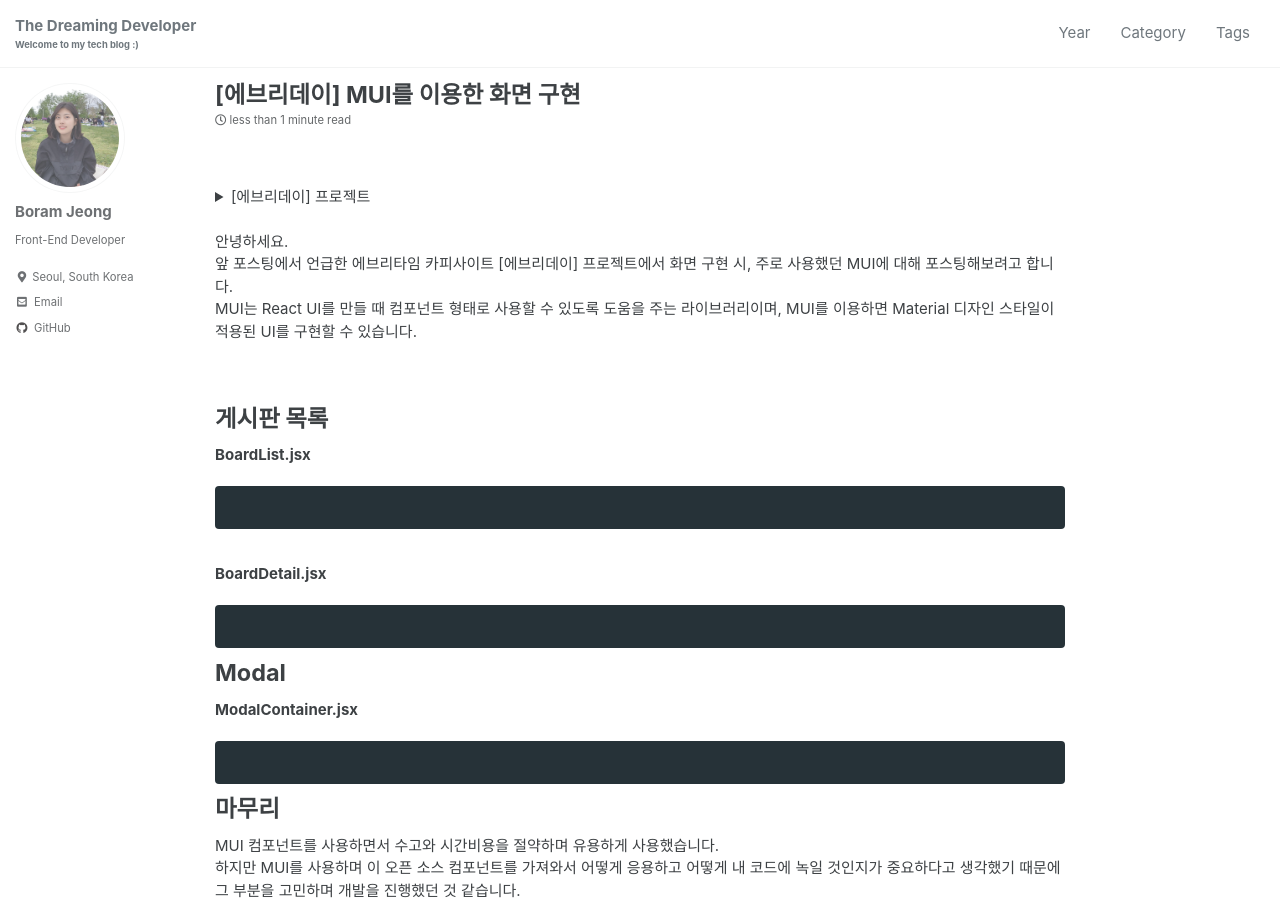
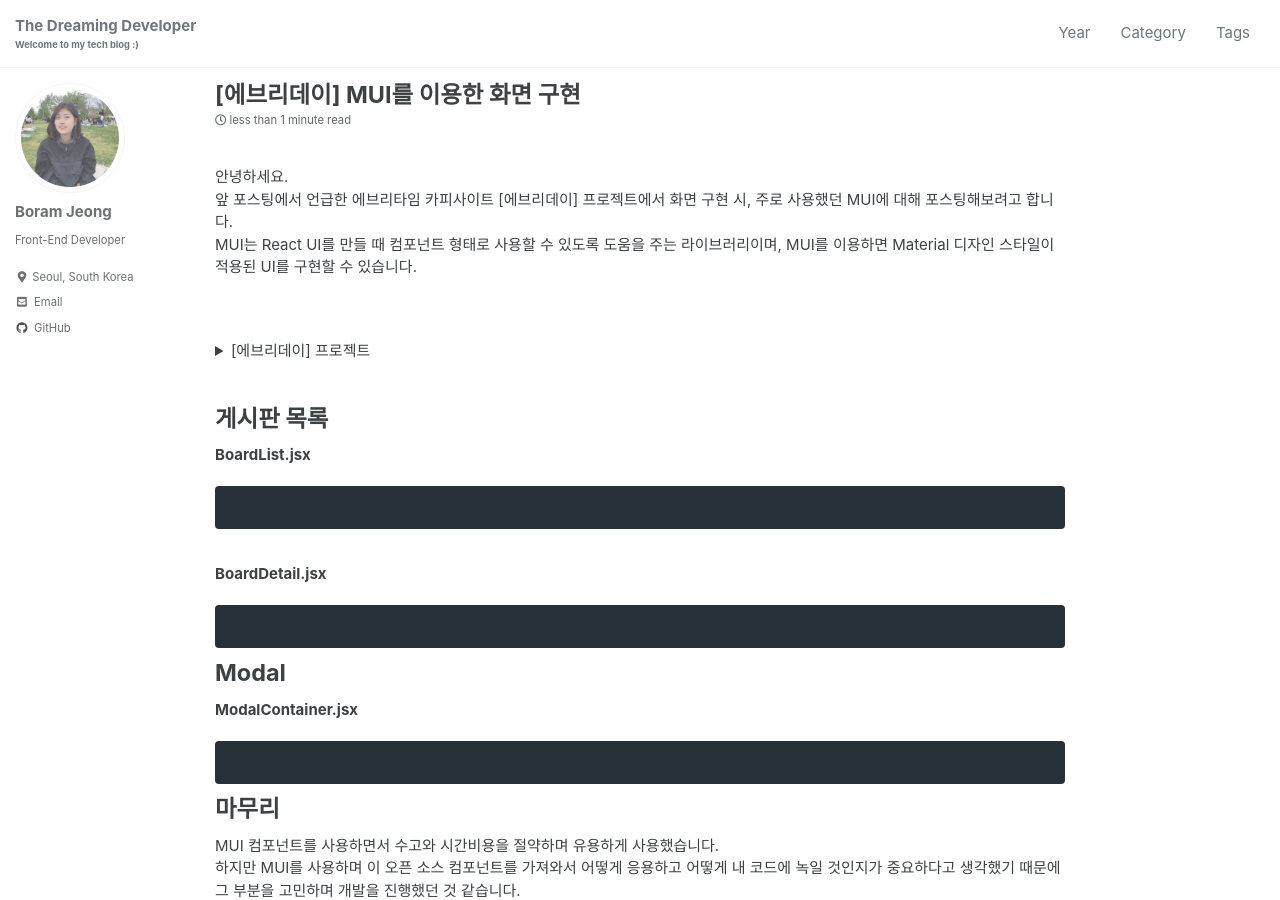
Before and after one commit to bo-ram-jeong/bo-ram-jeong.github.io, a Jekyll site: the page built from _posts/2022-08-13-everyday-project-summary.md, in a window 1280 px wide and 900 px high. Built offline with Jekyll 4.4.1, drawn with Linux system fonts in a browser that asks for light colours; cached includes are drawn as plain includes; emoji names are drawn with the system emoji font.

Commit message:
Update 2022-08-13-everyday-project-summary.md

```diff
--- a/_posts/2022-08-13-everyday-project-summary.md
+++ b/_posts/2022-08-13-everyday-project-summary.md
@@ -12,36 +12,39 @@ published: true
 ---
 
 <br/>
+안녕하세요.
+<br/>앞 포스팅에서 언급한 에브리타임 카피사이트 [에브리데이] 프로젝트에서 화면 구현 시, 주로 사용했던 MUI에 대해 포스팅해보려고 합니다.
+<br/>MUI는 React UI를 만들 때 컴포넌트 형태로 사용할 수 있도록 도움을 주는 라이브러리이며, MUI를 이용하면 Material 디자인 스타일이 적용된 UI를 구현할 수 있습니다.
+
+<br/>
 <details>
 <summary>[에브리데이] 프로젝트</summary>
-
-**기간**
 <br/>
-**2022.04.01 - 2022.07.30**
-**월별 TASK**
+<h5>기간**</h5>
+2022.04.01 - 2022.07.30
+<br/>
+월별 TASK
 <br/>
 <h5>4월</h5>
-**기획**
+기획
 - 어떤 기술을 중심으로 어떤 주제로 프로젝트를 진행할 것인지 정한 후, 프로토타입 제작
 - ERD Cloud를 이용한 DB 설계
 - REST API 설계
 - Spring Boot와 React 각각 로컬에서 프로젝트 생성 후 연동
 <h5>5월</h5>
-**화면 구현**
+화면 구현
+<br/>
 - 디렉토리 및 파일 구조 설계 및 구성
 - JS, CSS 사용
 - MUI 컴포넌트 사용
 - 코드 리팩토링
 <h5>6월/7월</h5>
-**API 개발**
+API 개발
+<br/>
 - 각 메뉴 및 기능마다 API 요청 및 데이터 처리
 - 코드 리팩토링(ex. Axios 요청/응답 부분 공통화)
+</details>
 
-</details>
-<br/>
-안녕하세요.
-<br/>앞 포스팅에서 언급한 에브리타임 카피사이트 [에브리데이] 프로젝트에서 화면 구현 시, 주로 사용했던 MUI에 대해 포스팅해보려고 합니다.
-<br/>MUI는 React UI를 만들 때 컴포넌트 형태로 사용할 수 있도록 도움을 주는 라이브러리이며, MUI를 이용하면 Material 디자인 스타일이 적용된 UI를 구현할 수 있습니다.
 
 <br/>
 # 게시판 목록
```
